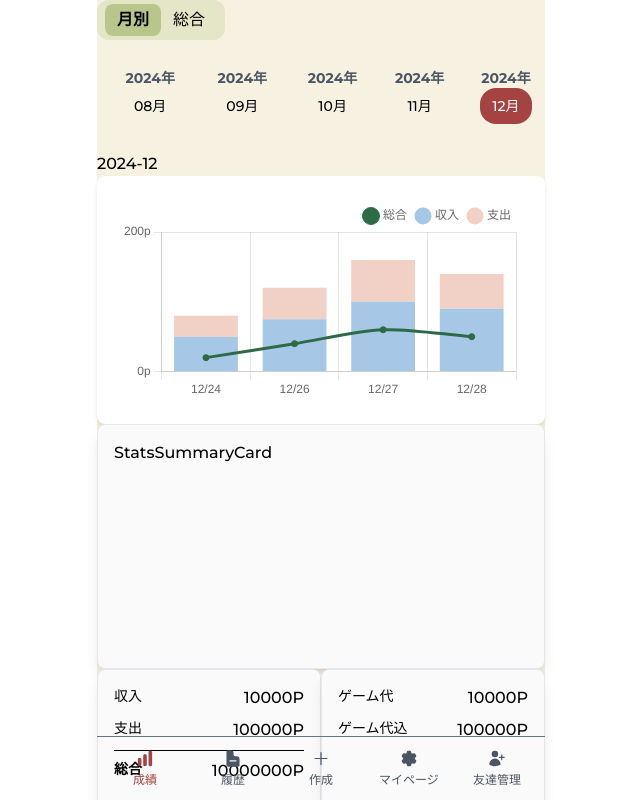
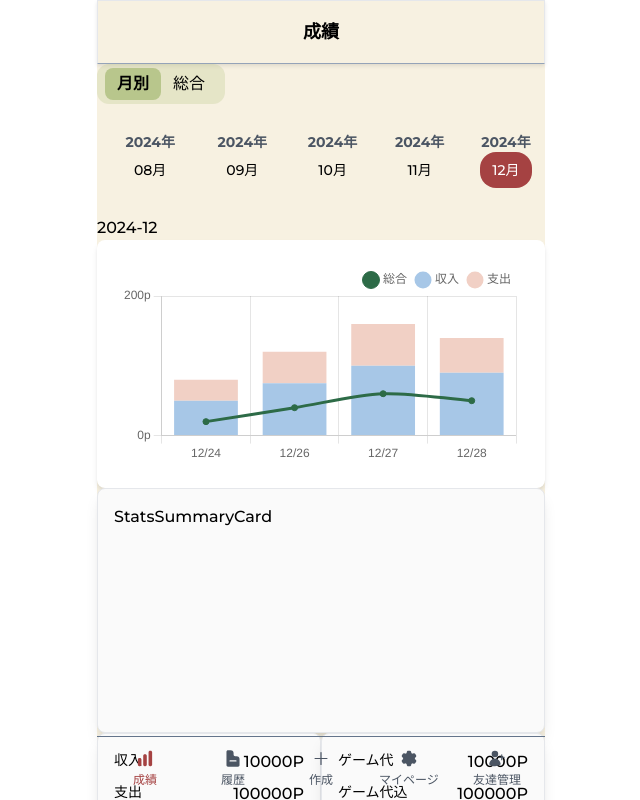
Before and after one commit to NelsoNave/mahjong-app, a Next.js app: page /stats in a window 1280 px wide. Shown: the top 800 px of the page, without its empty margins (319-959 px from the left). Built offline with nearby package versions, Linux system fonts and the light colour scheme.

Commit message:
chore: add the header #8

```diff
--- a/app/(main)/stats/page.tsx
+++ b/app/(main)/stats/page.tsx
@@ -8,6 +8,7 @@ import TotalCostResultCard from "@/components/TotalCostResultCard";
 import ChartComponent from "@/components/ChartComponent";
 import MonthScroll from "@/components/MonthScroll";
 import { useStatsStore } from "@/store/useStatsStore";
+import Header from "@/components/Header";
 
 const Page = () => {
   // Todo : fetch the result data
@@ -18,6 +19,7 @@ const Page = () => {
 
   return (
     <div className="h-full">
+      <Header context="成績" />
       <div className="flex w-[128px] justify-between rounded-xl bg-lightPineGlade px-2 py-1 text-black">
         <button
           className={`${
```
